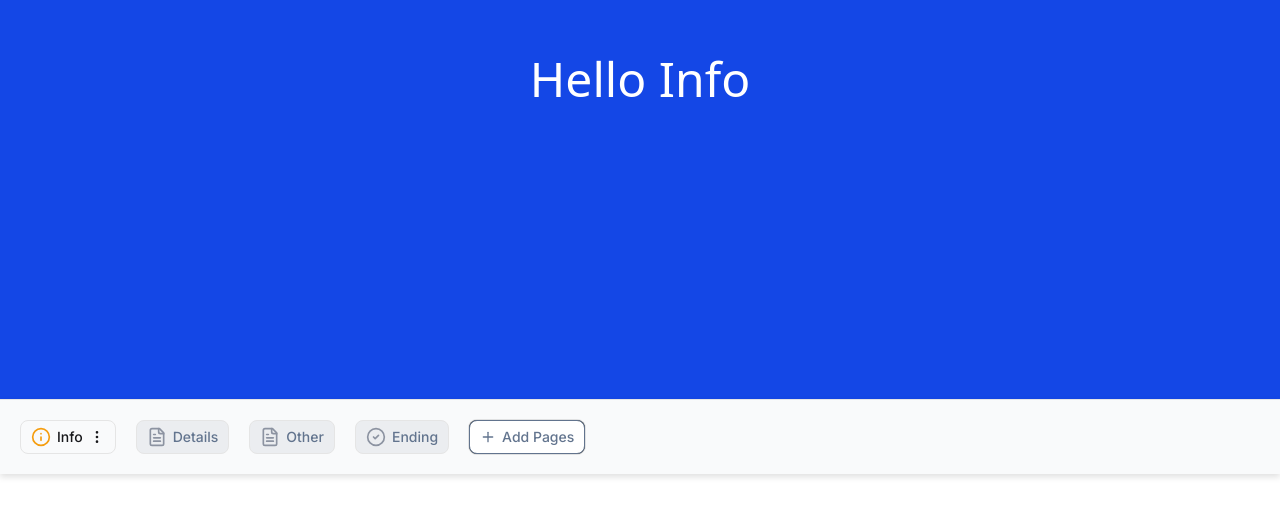
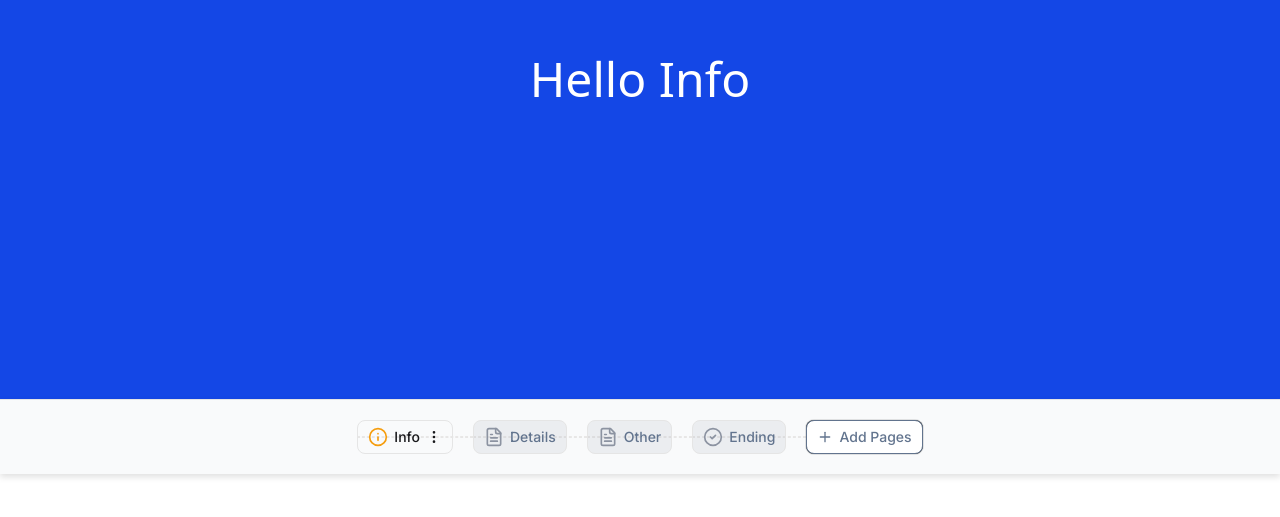
Before and after one commit to lavak00731/draggableMenu, a React (Vite) app: page / in a window 1280 px wide. Shown: the part 241-758 px from the top of the page. Built offline with nearby package versions, Linux system fonts and the light colour scheme.

Commit message:
menu styled

```diff
--- a/src/components/Nav.tsx
+++ b/src/components/Nav.tsx
@@ -18,16 +18,16 @@ export const Nav = ({pages}:{ pages: pagesTypes[] }) => {
     }
   }
   return (
-    <nav className="bg-gray-50 drop-shadow-md p-5 border-neutral-200 border-t">
-        <ul className="flex flex-row">
+    <nav className="bg-gray-50 drop-shadow-md p-5 border-neutral-200 border-t text-center">
+        <ul className="inline-flex flex-row  relative">
             {
                 pages.map((page:pagesTypes) =>{
-                    return <li className="relative"   key={page.id}>
+                    return <li className="relative group hover:pr-9 before:content-[''] before:block before:absolute before:left-0 before:top-3/6 before:-translate-y-3/6 before:border-stone-300 before:border-dashed before:border-t-1 before:w-full before:h-0 before:-z-10"   key={page.id}>
                     <NavLink
                         className={({ isActive }) =>
                           isActive
-                            ? "py-1.5 px-2.5 border-neutral-200 border-1 rounded-lg  text-zinc-900 hover:bg-gray-400/[.35] focus-within:border-blue-600 focus-within:border-1 focus-within:bg-white focus-within:shadow-[0px_0px_0px_1.5px_#2f27e225] flex flex-row items-center gap-1.5 font-inter leading-5 capitalize font-medium text-sm  focus-visible:text-zinc-900 focus-visible:outline-0  has-[aria-current='page']:bg-white mr-5" // Active styles
-                            : "py-1.5 px-2.5 border-neutral-200 border-1 rounded-lg  text-slate-500 bg-gray-400/[.15]  hover:bg-gray-400/[.35] focus-within:border-blue-600 focus-within:border-1 focus-within:bg-white focus-within:shadow-[0px_0px_0px_1.5px_#2f27e225] flex flex-row items-center gap-1.5 font-inter leading-5 capitalize font-medium text-sm  focus-visible:text-zinc-900 focus-visible:outline-0 mr-5 " // Inactive styles
+                            ? "py-1.5 px-2.5 border-neutral-200 border-1 rounded-lg  text-zinc-900 hover:bg-gray-400/[.35] focus-within:border-blue-600 focus-within:border-1 focus-within:bg-white focus-within:shadow-[0px_0px_0px_1.5px_#2f27e225] flex flex-row items-center gap-1.5 font-inter leading-5 capitalize font-medium text-sm  focus-visible:text-zinc-900 focus-visible:outline-0  has-[aria-current='page']:bg-white mr-5 relative z-10" // Active styles
+                            : "py-1.5 px-2.5 border-neutral-200 border-1 rounded-lg  text-slate-500 bg-gray-400/[.15]  hover:bg-gray-400/[.35] focus-within:border-blue-600 focus-within:border-1 focus-within:bg-white focus-within:shadow-[0px_0px_0px_1.5px_#2f27e225] flex flex-row items-center gap-1.5 font-inter leading-5 capitalize font-medium text-sm  focus-visible:text-zinc-900 focus-visible:outline-0 mr-5 relative z-10" // Inactive styles
                         }
                         to={page.route}
                       >
@@ -40,7 +40,7 @@ export const Nav = ({pages}:{ pages: pagesTypes[] }) => {
                         )}
                       </NavLink>
 
-                      <button type="button" aria-hidden="true" tabIndex={-1} className="rounded-full border bg-white text-black hidden absolute">
+                      <button type="button" aria-hidden="true" tabIndex={-1} className="rounded-full border bg-white text-black hidden absolute group-hover:block group-hover:right-5 group-hover:top-6/12 group-hover:-translate-y-6/12">
                         <Plus size={16}/>
                         <span className="sr-only">Add Page</span>
                       </button>
```
